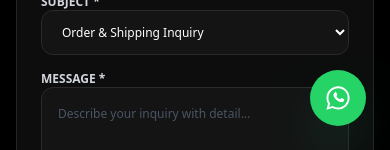
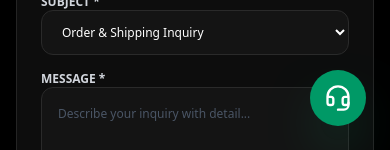
Before and after one commit to sarbamon/jersey-junction, a Next.js app: page /contact in a window 390 px wide. Both pictures are taken after a click on the button "Skip Tutorial". Shown: the part 694-844 px from the top of the page. Built offline with nearby package versions, Linux system fonts and the light colour scheme; no server answers.

Commit message:
fix(ui): replace WhatsApp logo with customer support Headset icon

```diff
--- a/app/contact/page.tsx
+++ b/app/contact/page.tsx
@@ -12,7 +12,8 @@ import {
   Truck,
   RotateCcw,
   AlertCircle,
-  Loader2
+  Loader2,
+  Headset
 } from 'lucide-react';
 import { Navbar } from '../../components/Navbar';
 import { Footer } from '../../components/Footer';
@@ -24,7 +25,6 @@ import { CustomJerseyStudio } from '../../components/CustomJerseyStudio';
 import { CartDrawer } from '../../components/CartDrawer';
 import { apiClient } from '../../lib/apiClient';
 import { settingsService } from '../../lib/services/settingsService';
-import { WhatsAppIcon } from '../../components/WhatsAppHelpButton';
 
 export default function ContactPage() {
   const router = useRouter();
@@ -272,8 +272,8 @@ export default function ContactPage() {
             <div className="bg-gradient-to-br from-[#0c2317] via-[#0d0d0d] to-[#0d0d0d] border border-emerald-500/40 rounded-3xl p-6 sm:p-8 space-y-4 shadow-2xl relative overflow-hidden">
               <div className="absolute top-0 right-0 w-32 h-32 bg-emerald-500/10 rounded-full blur-2xl pointer-events-none" />
 
-              <div className="flex items-center gap-2.5 text-[#25D366]">
-                <WhatsAppIcon className="w-6 h-6 text-[#25D366]" />
+              <div className="flex items-center gap-2.5 text-emerald-400">
+                <Headset className="w-6 h-6 text-emerald-400" />
                 <h3 className="font-serif font-black uppercase text-base text-white tracking-wide">
                   Agent Help
                 </h3>
@@ -288,9 +288,9 @@ export default function ContactPage() {
                   href={`https://wa.me/${whatsappNumber}?text=${encodeURIComponent('Hi Jersey Junction Support! I need agent help with an order / jersey query.')}`}
                   target="_blank"
                   rel="noopener noreferrer"
-                  className="w-full inline-flex items-center justify-center gap-2.5 px-6 py-3.5 bg-[#25D366] hover:bg-[#20ba59] text-white font-extrabold uppercase rounded-xl text-xs transition-all shadow-lg shadow-emerald-500/20 hover:scale-[1.02] cursor-pointer"
+                  className="w-full inline-flex items-center justify-center gap-2.5 px-6 py-3.5 bg-emerald-600 hover:bg-emerald-500 text-white font-extrabold uppercase rounded-xl text-xs transition-all shadow-lg shadow-emerald-500/20 hover:scale-[1.02] cursor-pointer"
                 >
-                  <WhatsAppIcon className="w-4 h-4" />
+                  <Headset className="w-4 h-4" />
                   <span>Chat with Agent</span>
                 </a>
               </div>
--- a/components/Navbar.tsx
+++ b/components/Navbar.tsx
@@ -21,7 +21,8 @@ import {
   Mail,
   Phone,
   MapPin,
-  Truck
+  Truck,
+  Headset
 } from 'lucide-react';
 import { JerseyProduct, Currency } from '../types';
 import { CURRENCIES } from '../data/jerseys';
@@ -31,7 +32,6 @@ import { settingsService } from '../lib/services/settingsService';
 import { AdminCategory, StoreSettings } from '../lib/types/admin';
 import { INITIAL_CATEGORIES } from '../lib/mock/categories';
 import { TrackOrderModal } from './TrackOrderModal';
-import { WhatsAppIcon } from './WhatsAppHelpButton';
 
 interface NavbarProps {
   cartCount: number;
@@ -284,7 +284,7 @@ export const Navbar: React.FC<NavbarProps> = ({
                     className="w-full text-left px-4 py-2.5 text-xs font-bold text-emerald-400 hover:text-emerald-300 hover:bg-[#111] dark:hover:bg-[#111] light:hover:bg-zinc-100 flex items-center justify-between cursor-pointer"
                   >
                     <span>Agent Help</span>
-                    <WhatsAppIcon className="w-3.5 h-3.5 text-[#25D366]" />
+                    <Headset className="w-3.5 h-3.5 text-emerald-400" />
                   </a>
                 </div>
               )}
@@ -553,7 +553,7 @@ export const Navbar: React.FC<NavbarProps> = ({
             className="flex items-center justify-between w-full px-6 py-4 text-left font-serif text-[15px] sm:text-base font-black tracking-wider uppercase text-emerald-400 hover:text-emerald-300 hover:bg-zinc-950 transition-colors cursor-pointer"
           >
             <span>AGENT HELP</span>
-            <WhatsAppIcon className="w-5 h-5 text-[#25D366]" />
+            <Headset className="w-5 h-5 text-emerald-400" />
           </a>
 
 
--- a/components/WhatsAppHelpButton.tsx
+++ b/components/WhatsAppHelpButton.tsx
@@ -2,20 +2,15 @@
 
 import React, { useState, useEffect } from 'react';
 import { usePathname } from 'next/navigation';
+import { Headset } from 'lucide-react';
 import { settingsService } from '../lib/services/settingsService';
 
-export function WhatsAppIcon({ className = 'w-6 h-6' }: { className?: string }) {
-  return (
-    <svg
-      viewBox="0 0 24 24"
-      fill="currentColor"
-      className={className}
-      aria-hidden="true"
-    >
-      <path d="M12.04 2C6.58 2 2.13 6.45 2.13 11.91C2.13 13.66 2.59 15.36 3.45 16.86L2.05 22L7.3 20.62C8.75 21.41 10.38 21.83 12.04 21.83C17.5 21.83 21.95 17.38 21.95 11.92C21.95 9.27 20.92 6.78 19.05 4.91C17.18 3.03 14.69 2 12.04 2M12.05 3.67C14.25 3.67 16.31 4.53 17.87 6.09C19.42 7.65 20.28 9.72 20.28 11.92C20.28 16.46 16.58 20.15 12.04 20.15C10.56 20.15 9.11 19.76 7.85 19L7.55 18.83L4.43 19.65L5.26 16.61L5.06 16.29C4.24 14.99 3.8 13.47 3.8 11.91C3.81 7.37 7.5 3.67 12.05 3.67M9.53 7.34C9.33 7.34 9.09 7.41 8.89 7.63C8.69 7.84 8.13 8.37 8.13 9.44C8.13 10.51 8.91 11.55 9.02 11.7C9.13 11.85 10.53 14.07 12.75 14.96C14.54 15.68 14.95 15.53 15.42 15.49C15.89 15.45 16.92 14.88 17.13 14.29C17.34 13.7 17.34 13.2 17.27 13.09C17.2 12.98 17.06 12.92 16.85 12.81C16.64 12.7 15.43 12.11 15.2 12.03C14.97 11.95 14.83 11.91 14.69 12.13C14.55 12.35 14.12 12.87 14 13.01C13.88 13.15 13.75 13.17 13.54 13.06C13.33 12.95 12.65 12.73 11.85 12.02C11.23 11.47 10.81 10.79 10.69 10.58C10.57 10.37 10.68 10.25 10.78 10.15C10.88 10.05 11 9.89 11.11 9.77C11.22 9.65 11.26 9.56 11.33 9.41C11.4 9.26 11.37 9.14 11.31 9.03C11.25 8.92 10.75 7.69 10.54 7.18C10.33 6.69 10.12 6.75 9.96 6.75C9.81 6.75 9.68 6.75 9.53 6.75V7.34Z" />
-    </svg>
-  );
+export function AgentHelpIcon({ className = 'w-6 h-6' }: { className?: string }) {
+  return <Headset className={className} />;
 }
+
+// Retain WhatsAppIcon alias pointing to Headset for backwards compatibility
+export { AgentHelpIcon as WhatsAppIcon };
 
 export function WhatsAppHelpButton() {
   const pathname = usePathname();
@@ -44,7 +39,7 @@ export function WhatsAppHelpButton() {
     return null;
   }
 
-  const defaultMessage = 'Hi Jersey Junction Support! I need help with an order / jersey query.';
+  const defaultMessage = 'Hi Jersey Junction Support! I need agent help with an order / jersey query.';
   const whatsappUrl = `https://wa.me/${whatsappNumber}?text=${encodeURIComponent(defaultMessage)}`;
 
   return (
@@ -73,12 +68,12 @@ export function WhatsAppHelpButton() {
         aria-label="Connect with Agent Help"
         onMouseEnter={() => setIsHovered(true)}
         onMouseLeave={() => setIsHovered(false)}
-        className="relative flex items-center justify-center w-14 h-14 rounded-full bg-[#25D366] hover:bg-[#20ba59] text-white shadow-2xl shadow-emerald-500/30 hover:shadow-emerald-500/50 hover:scale-110 active:scale-95 transition-all duration-300 cursor-pointer"
+        className="relative flex items-center justify-center w-14 h-14 rounded-full bg-emerald-600 hover:bg-emerald-500 text-white shadow-2xl shadow-emerald-500/30 hover:shadow-emerald-500/50 hover:scale-110 active:scale-95 transition-all duration-300 cursor-pointer"
       >
         {/* Radar ping ring */}
-        <span className="absolute inline-flex h-full w-full rounded-full bg-[#25D366] opacity-30 animate-ping" />
+        <span className="absolute inline-flex h-full w-full rounded-full bg-emerald-500 opacity-30 animate-ping" />
 
-        <WhatsAppIcon className="w-7 h-7 relative z-10" />
+        <Headset className="w-7 h-7 relative z-10" />
       </a>
     </div>
   );
```
